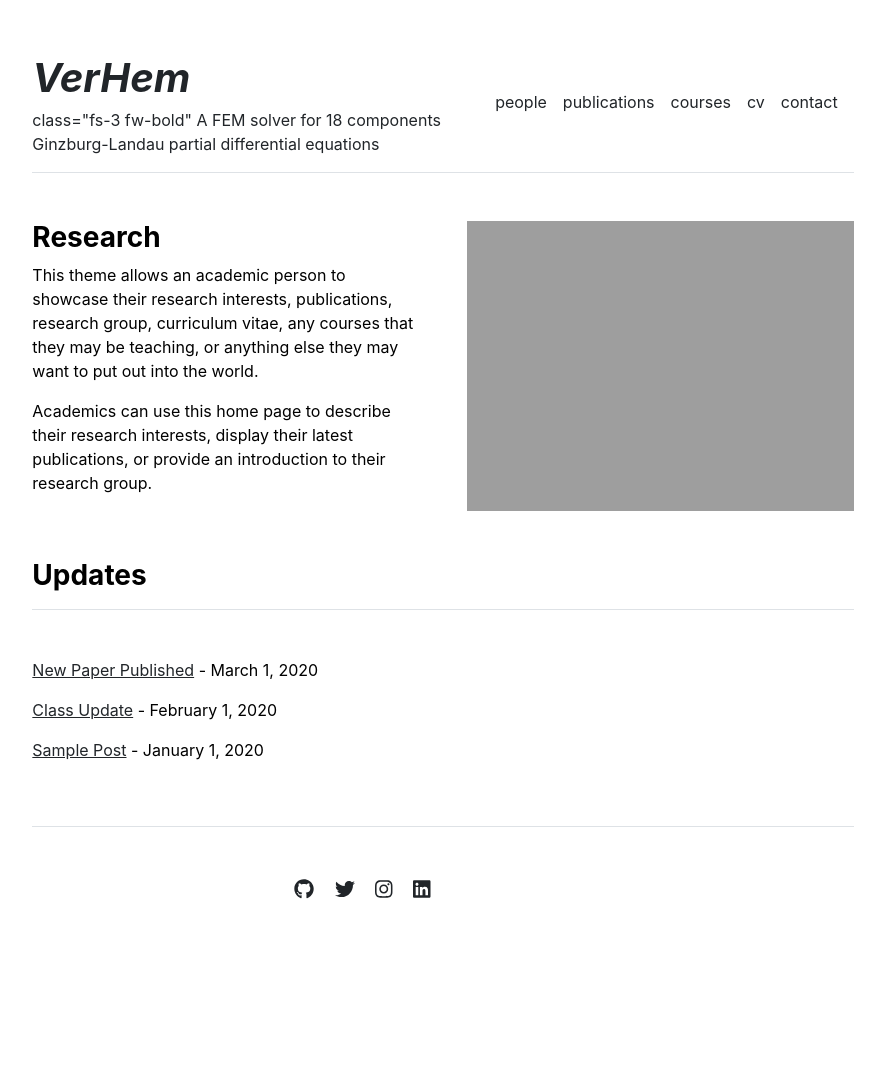
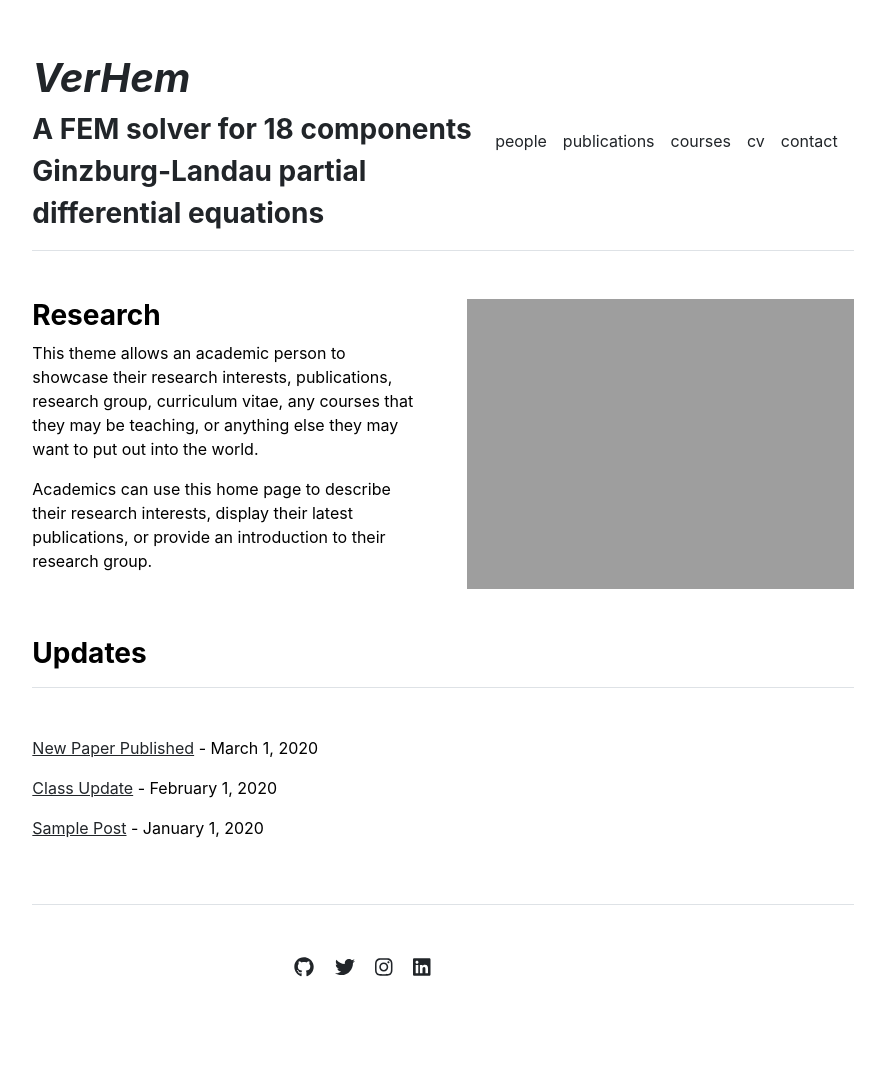
Before and after one commit to VerHem/VerHem.github.io, a Jekyll site: the page built from index.md, in a window 1280 px wide. Shown: the whole page, without its empty margins (197-1082 px from the left). Built offline with Jekyll 4.4.1, drawn with Linux system fonts in a browser that asks for light colours; before the commit the page ends 1001 px from its top, so only the background shows below that.

```diff
--- a/_includes/header.html
+++ b/_includes/header.html
@@ -6,7 +6,9 @@
         </span>
     </a>
     <a href="{{ site.github.url }}/" class="d-flex align-items-center text-decoration-none">
-      <span> class="fs-3 fw-bold" {{ site.description }}</span>
+      <span class="fs-3 fw-bold">
+         {{ site.description }}
+      </span>
     </a>
   </div>
   <nav class="d-inline-flex mt-2 mt-md-0 ms-md-auto">
```
